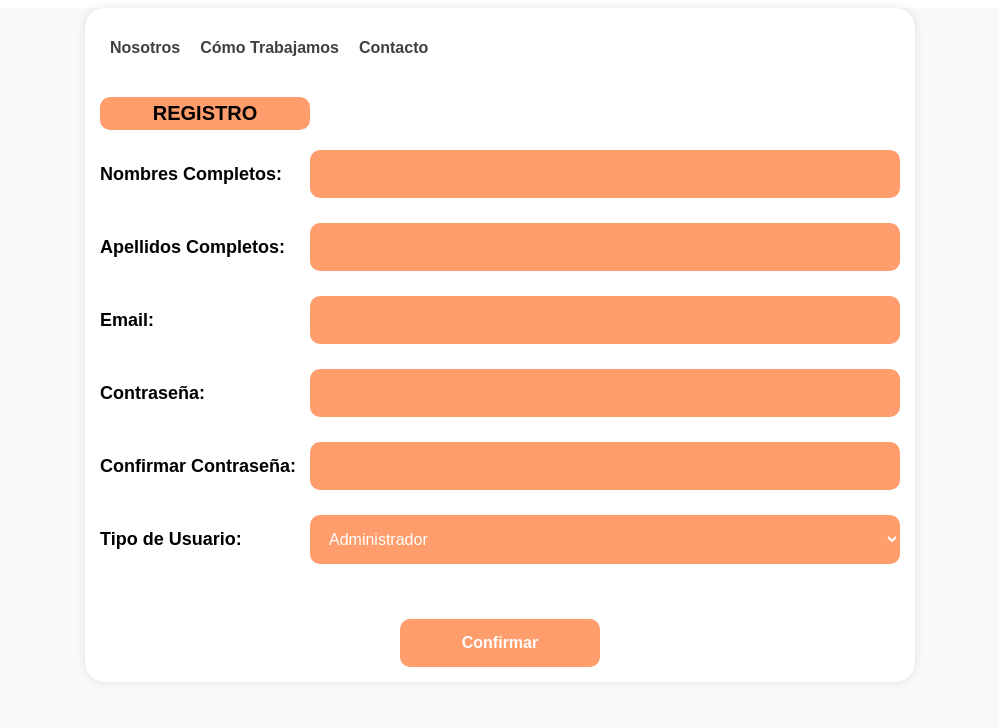
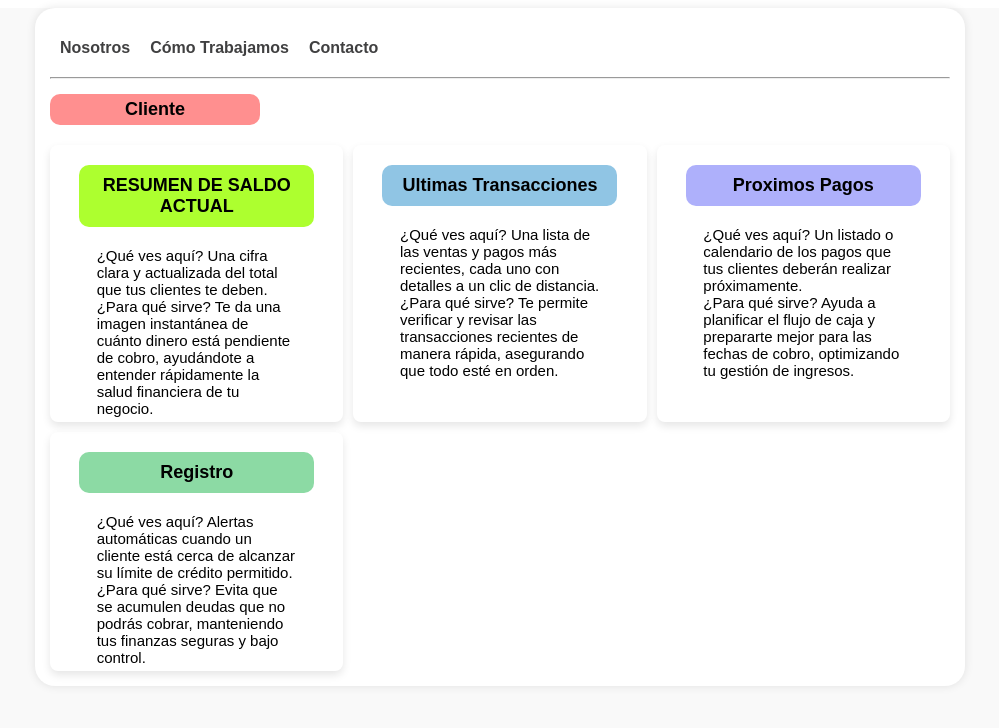
Before and after one commit to LosCambistas/MiBarrioCred, an Angular app: page / in a window 1280 px wide. Shown: the top 728 px of the page, without its empty margins (140-1139 px from the left). Built offline with nearby package versions, Linux system fonts and the light colour scheme.

Commit message:
feat: add menu_client

```diff
--- a/src/app/app.component.html
+++ b/src/app/app.component.html
@@ -1 +1 @@
-<app-register></app-register>
+<app-menu-client></app-menu-client>
--- a/src/app/app.module.ts
+++ b/src/app/app.module.ts
@@ -4,11 +4,13 @@ import { BrowserModule } from '@angular/platform-browser';
 import { AppRoutingModule } from './app-routing.module';
 import { AppComponent } from './app.component';
 import {RegisterComponent} from "../screens/register/register.component";
+import {MenuClientComponent} from "../client_view/menu-client/menu-client.component";
 
 @NgModule({
   declarations: [
     AppComponent,
-    RegisterComponent
+    RegisterComponent,
+    MenuClientComponent
   ],
   imports: [
     BrowserModule,
--- /dev/null
+++ b/src/client_view/menu-client/menu-client.component.css
@@ -0,0 +1,109 @@
+body {
+    font-family: 'Rubik Mono One', sans-serif;
+    background-color: #f9f9f9;
+    margin: 0;
+    padding: 0;
+    display: flex;
+    flex-direction: column;
+    align-items: center;
+    min-height: 100vh;
+}
+
+.container {
+    width: 80%;
+    max-width: 900px;
+    padding: 15px;
+    background-color: #ffffff;
+    box-shadow: 0 0 10px rgba(0, 0, 0, 0.1);
+    border-radius: 20px;
+    text-align: center;
+}
+
+nav ul {
+    list-style-type: none;
+    padding: 0;
+    display: flex;
+    justify-content: start;
+    margin-bottom: 20px;
+}
+
+nav ul li {
+    display: inline;
+}
+
+nav ul li a {
+    text-decoration: none;
+    color: #404041;
+    font-weight: bold;
+    padding: 10px; /* Add padding for better clickable area /
+  border-radius: 5px; / Optional rounded corners */
+}
+
+nav ul li a:hover {
+    background-color: deepskyblue;
+}
+
+h2 {
+    font-size: 18px;
+    font-weight: bold;
+    width: 200px;
+    color: black;
+    background-color: #FF8F8F;
+    padding: 5px;
+    border-radius: 10px;
+    margin-bottom: 20px;
+}
+
+.cards {
+    display: grid;
+    grid-template-columns: repeat(auto-fill, minmax(250px, 1fr));
+    grid-gap: 10px;
+}
+
+.card
+{
+    display: flex;
+    flex-direction: column;
+    align-items: center;
+    padding: 5px;
+    border-radius: 8px;
+    box-shadow: 0 4px 8px rgba(0, 0, 0, 0.1);
+}
+
+.card label
+{
+    font-size: 15px;
+}
+
+.card h2
+{
+    width: 225px;
+    padding-top: 10px;
+    padding-bottom: 10px;
+}
+
+.card label
+{
+    width: 200px;
+    text-align: left;
+}
+
+#card1
+{
+    background-color:greenyellow;
+}
+
+#card2
+{
+    background-color:#90C5E4;
+}
+
+#card3
+{
+    background-color:#AEB0FB;
+}
+
+#card4
+{
+    background-color:#8CDAA4;
+}
--- /dev/null
+++ b/src/client_view/menu-client/menu-client.component.html
@@ -0,0 +1,47 @@
+<body>
+<div class="container">
+    <nav>
+        <ul>
+            <li><a href="#">Nosotros</a></li>
+            <li><a href="#">Cómo Trabajamos</a></li>
+            <li><a href="#">Contacto</a></li>
+        </ul>
+    </nav>
+    <hr>
+    <h2 class="title">Cliente</h2>
+
+    <div class="cards">
+        <div class="card">
+            <h2 id="card1">RESUMEN DE SALDO ACTUAL</h2>
+            <label> ¿Qué ves aquí? Una cifra clara y actualizada del total que tus clientes te deben.
+                <br>¿Para qué sirve? Te da una imagen instantánea de cuánto dinero está pendiente de cobro, ayudándote a entender rápidamente la salud financiera de tu negocio.
+            </label>
+        </div>
+
+        <div class="card">
+            <h2 id="card2">Ultimas Transacciones</h2>
+            <label> ¿Qué ves aquí? Una lista de las ventas y pagos más recientes, cada uno con detalles a un clic de distancia.
+                <br>¿Para qué sirve? Te permite verificar y revisar las transacciones recientes de manera rápida, asegurando que todo esté en orden.
+            </label>
+        </div>
+
+        <div class="card">
+            <h2 id="card3">Proximos Pagos</h2>
+            <label>
+                ¿Qué ves aquí? Un listado o calendario de los pagos que tus clientes deberán realizar próximamente.
+                <br>¿Para qué sirve? Ayuda a planificar el flujo de caja y prepararte mejor para las fechas de cobro, optimizando tu gestión de ingresos.
+            </label>
+        </div>
+
+        <div class="card" >
+            <h2 id="card4">Registro</h2>
+            <label>
+                ¿Qué ves aquí? Alertas automáticas cuando un cliente está cerca de alcanzar su límite de crédito permitido.
+                <br>¿Para qué sirve? Evita que se acumulen deudas que no podrás cobrar, manteniendo tus finanzas seguras y bajo control.
+            </label>
+        </div>
+
+    </div>
+
+</div>
+</body>
--- a/src/screens/register/register.component.css
+++ b/src/screens/register/register.component.css
@@ -24,7 +24,7 @@ nav ul {
   padding: 0;
   display: flex;
   justify-content: start;
-  margin-bottom: 40px;
+  margin-bottom: 20px;
 }
 
 nav ul li {
--- a/src/screens/register/register.component.html
+++ b/src/screens/register/register.component.html
@@ -8,6 +8,9 @@
       <li><a href="#">Contacto</a></li>
     </ul>
   </nav>
+
+  <hr>
+
   <form class="register-form">
 
     <h2 class="title">REGISTRO</h2>
```
Also changed, not shown: src/client_view/menu-client/menu-client.component.ts (added, +10 -0 lines), 1 other file (tests, documents, lock files or other folders).
